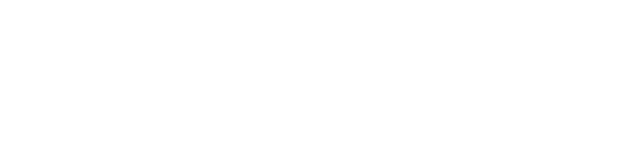
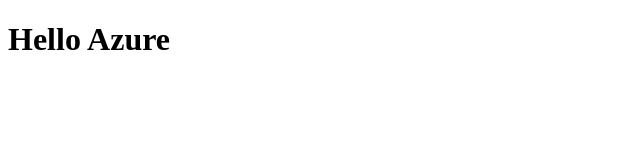
Before and after one commit to Pedro-gabriel/Lanlinkwebsite, a plain HTML site: page novafuncao.html in a window 1280 px wide. Shown: the whole page, without its empty margins (0-640 px from the left). Drawn offline with Linux system fonts and the light colour scheme.

Commit message:
novafuncao update

```diff
--- a/novafuncao.html
+++ b/novafuncao.html
@@ -7,6 +7,7 @@
     <title>Nova Função</title>
 </head>
 <body>
+    <h1>Hello Azure</h1>
     <script>
         alert("implementamos uma nova função");
     </script>
```
